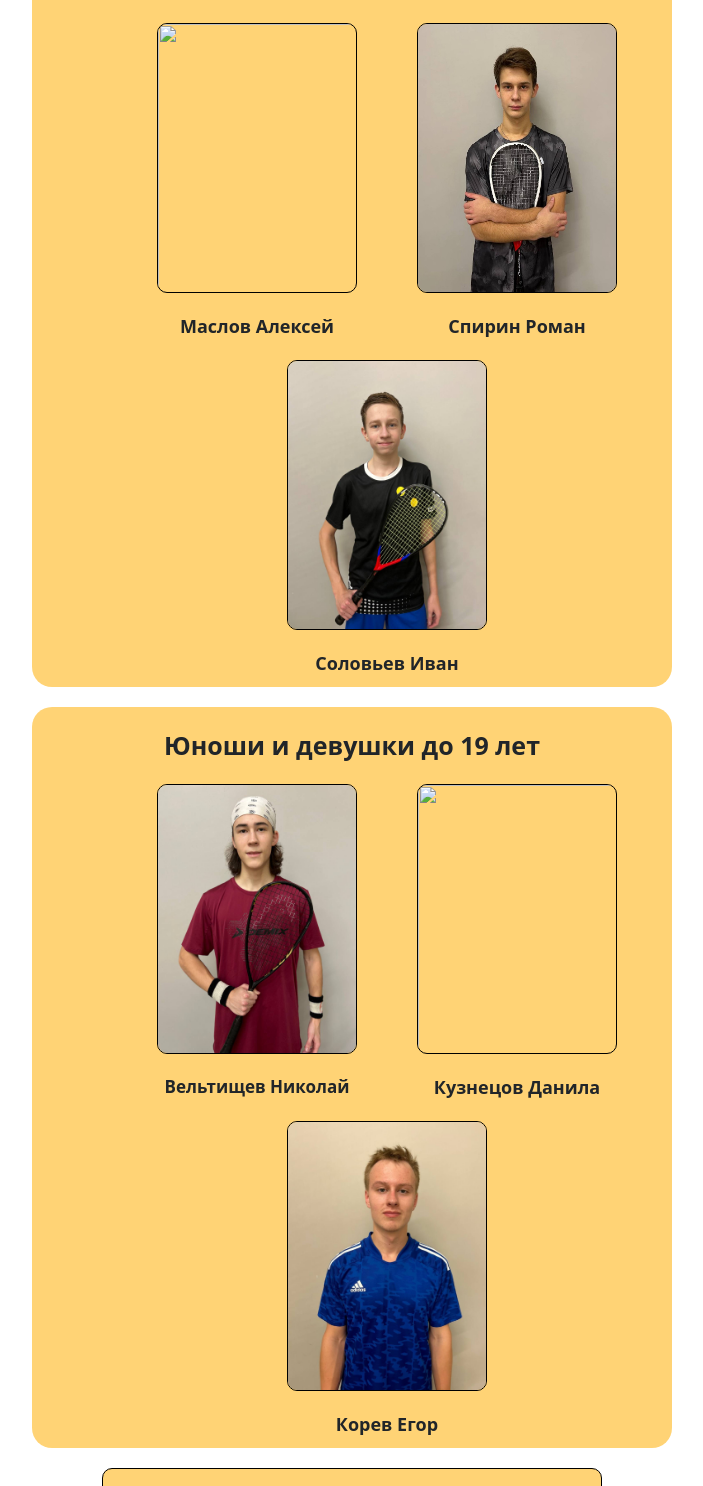
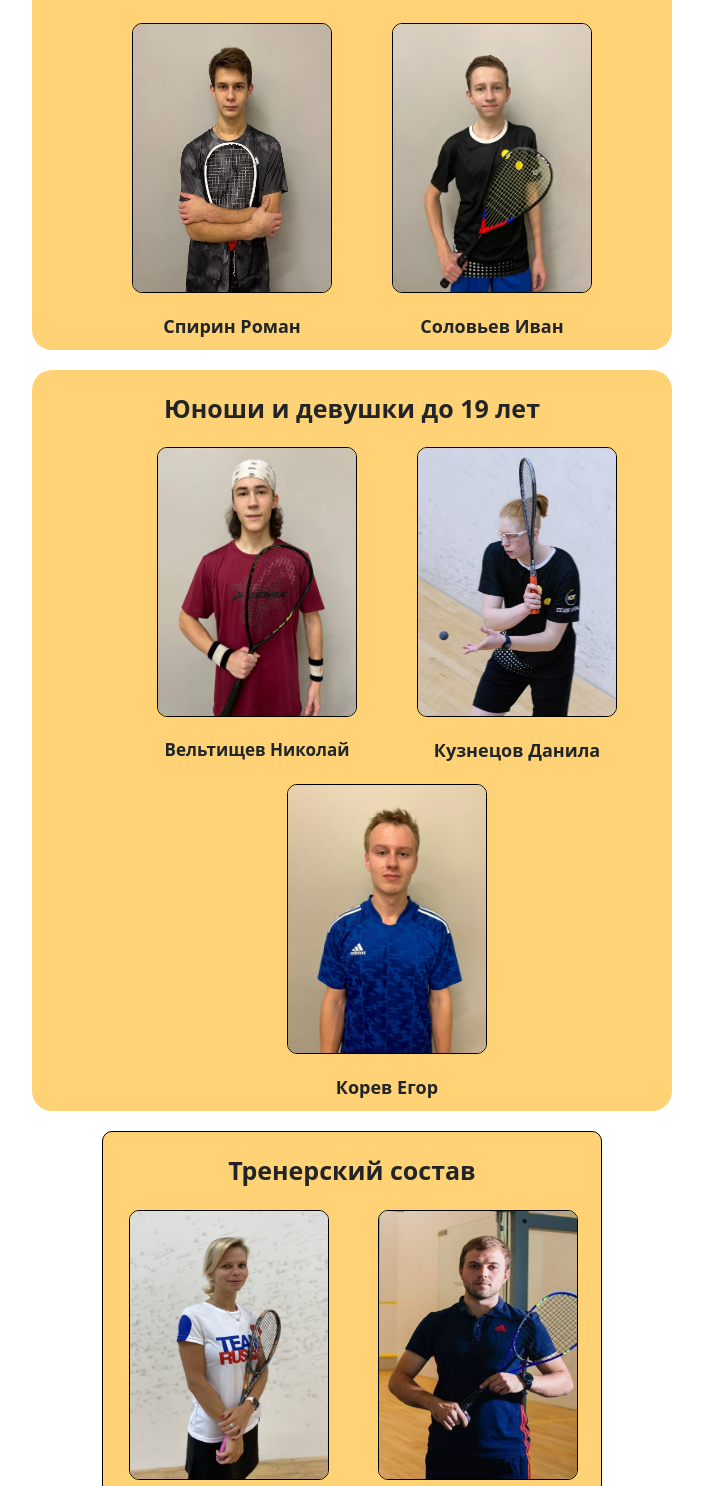
Before and after one commit to Romaronio/nnsquash, a plain HTML site: page Сборная Нижнего Новгорода.html in a window 1280 px wide. Shown: the part 1774-3260 px from the top of the page, without its empty margins (288-991 px from the left). Drawn offline with Linux system fonts and the light colour scheme; a web font is replaced by a local one.

Commit message:
Добавил фотки Данчаса и Михалыча

```diff
--- a/Сборная Нижнего Новгорода.html
+++ b/Сборная Нижнего Новгорода.html
@@ -79,7 +79,6 @@
     <center><b class="заголовок">Юноши и девушки до 17 лет</b></center>
     <table>
         <tr class="девушки_113">
-            <td class="mar"><img id="дев13" src="#" alt=""><br><b class="имя">Маслов Алексей</b></td>
             <td class="mar"><img id="дев13" src="Роман.jpg" alt=""><br><b class="имя">Спирин Роман</b></td>
             <td class="mar"><img id="дев13" src="Ваня.jpg" alt=""><br><b class="имя">Соловьев Иван</b></td>
         </tr>
@@ -90,7 +89,7 @@
     <table>
         <tr class="девушки_113">
             <td class="mar" id="коля"><img id="дев13" src="Колян.jpg" alt=""><br><b class="имя">Вельтищев Николай</b></td>
-            <td class="mar"><img id="дев13" src="#" alt=""><br><b class="имя">Кузнецов Данила</b></td>
+            <td class="mar"><img id="дев13" src="Данчас.jpg" alt=""><br><b class="имя">Кузнецов Данила</b></td>
             <td class="mar"><img id="дев13" src="Кореш.jpg" alt=""><br><b class="имя">Корев Егор</b></td>
         </tr>
     </table>
@@ -100,7 +99,7 @@
     <table>
         <tr class="Мужики">
             <td class="mar"><img id="дев13" src="МЕ1.JPG" alt=""><br><b class="имя">Николаенко Мария Евгеньевна</b></td>
-            <td class="mar"><img id="дев13" src="#" alt=""><br><b class="имя">Пужаев Сергей Михайлович</b></td>
+            <td class="mar"><img id="дев13" src="Михалыч.jpg" alt=""><br><b class="имя">Пужаев Сергей Михайлович</b></td>
         </tr>
     </table>
 </div>
```
Also changed, not shown: Данчас.jpg (added), Михалыч.jpg (added).
